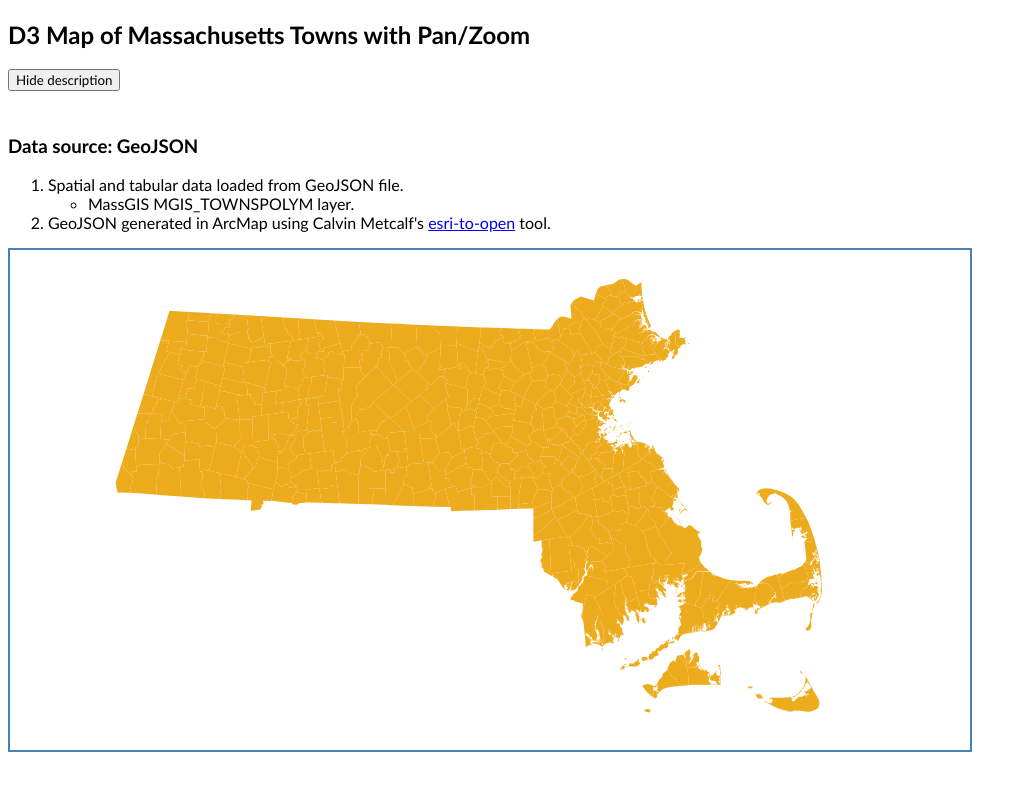
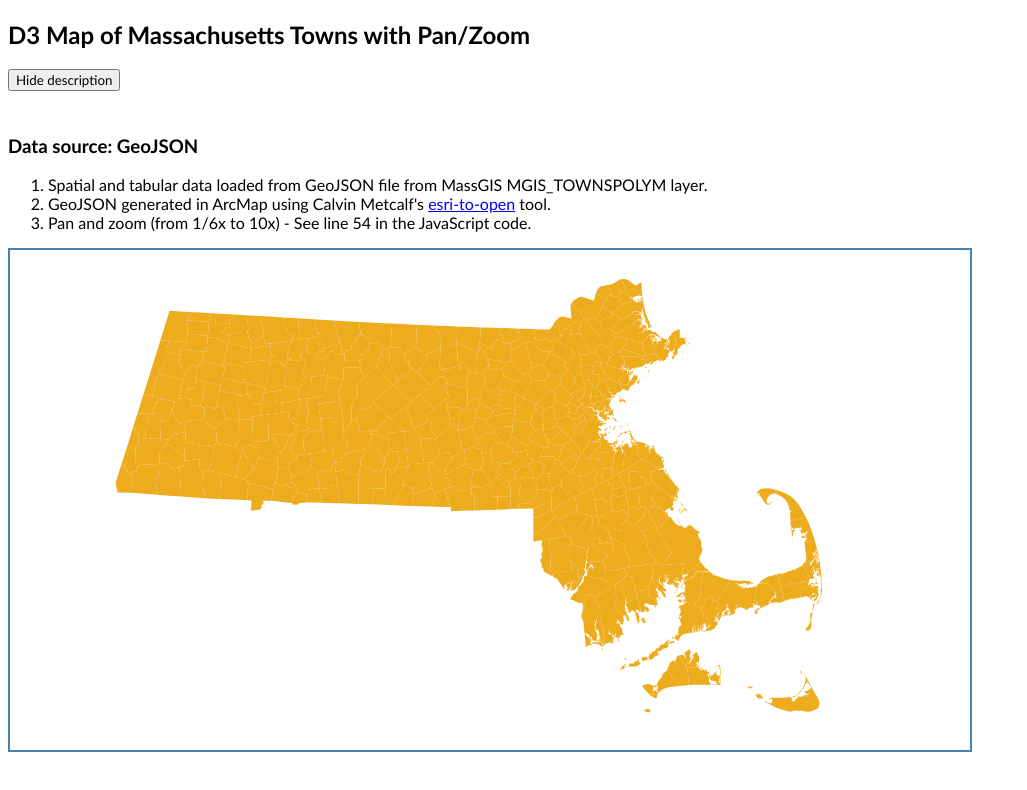
Before and after one commit to CTPSSTAFF/d3-map-pan-zoom, a plain HTML site: page index.html in a window 1280 px wide. Shown: the whole page, without its empty margins (0-1027 px from the left). Drawn offline with nearby package versions, Linux system fonts and the light colour scheme.

Commit message:
Corrected documentation.

```diff
--- a/index.html
+++ b/index.html
@@ -15,13 +15,10 @@
 <div id="blurb">
 <h3>Data source: GeoJSON</h3>
 <ol>
-<li>Spatial and tabular data loaded from GeoJSON file.</li>
-<ul>
-<li>MassGIS MGIS_TOWNSPOLYM layer.</li>
-</ul>
+<li>Spatial and tabular data loaded from GeoJSON file from MassGIS MGIS_TOWNSPOLYM layer.</li>
 <li>GeoJSON generated in ArcMap using Calvin Metcalf's
     <a href="http://calvinmetcalf.com/post/53837935250/guide-to-esri-to-open" target="_blank">esri-to-open</a> tool.</li>
-<!-- <li>Pan and zoom (from 0.2x to 5x) - See lines 28 to 38 and line 45 in the JavaScript code.</li> -->
+<li>Pan and zoom (from 1/6x to 10x) - See line 54 in the JavaScript code.</li>
 </ol>
 </div>
 <script>
```
